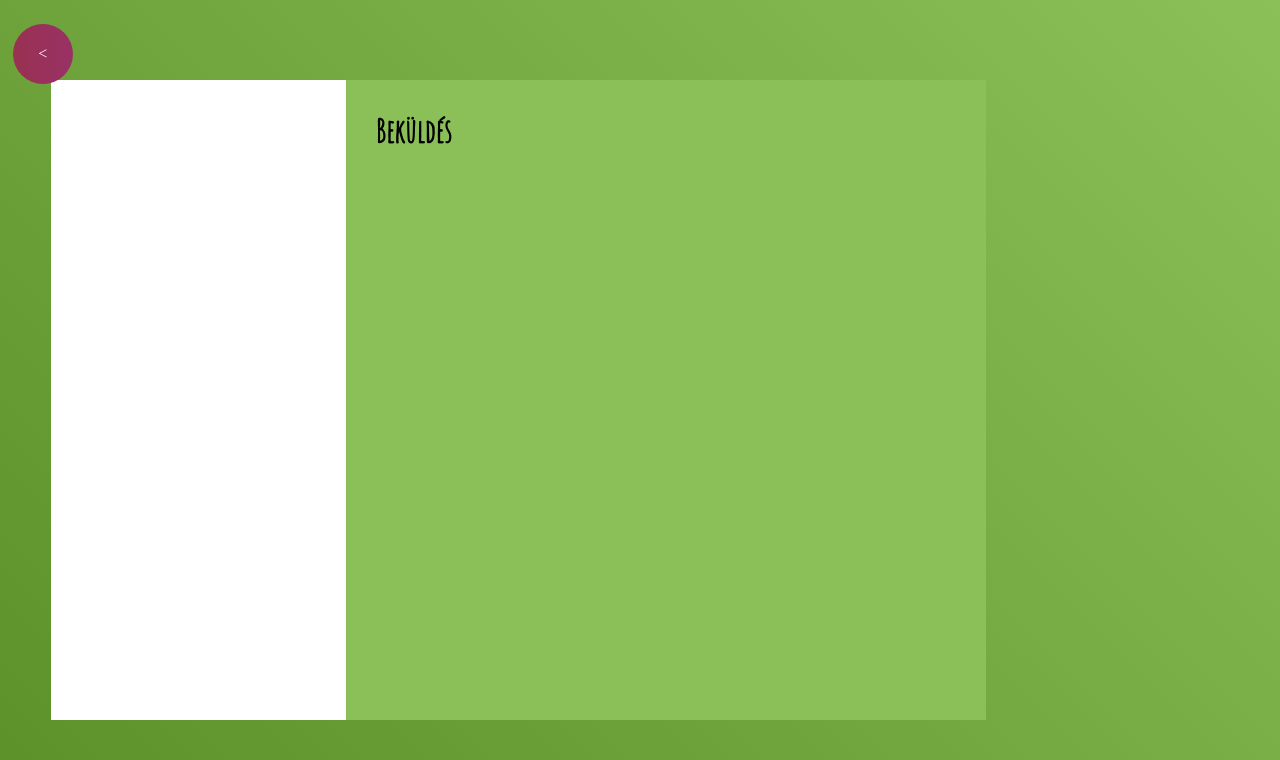
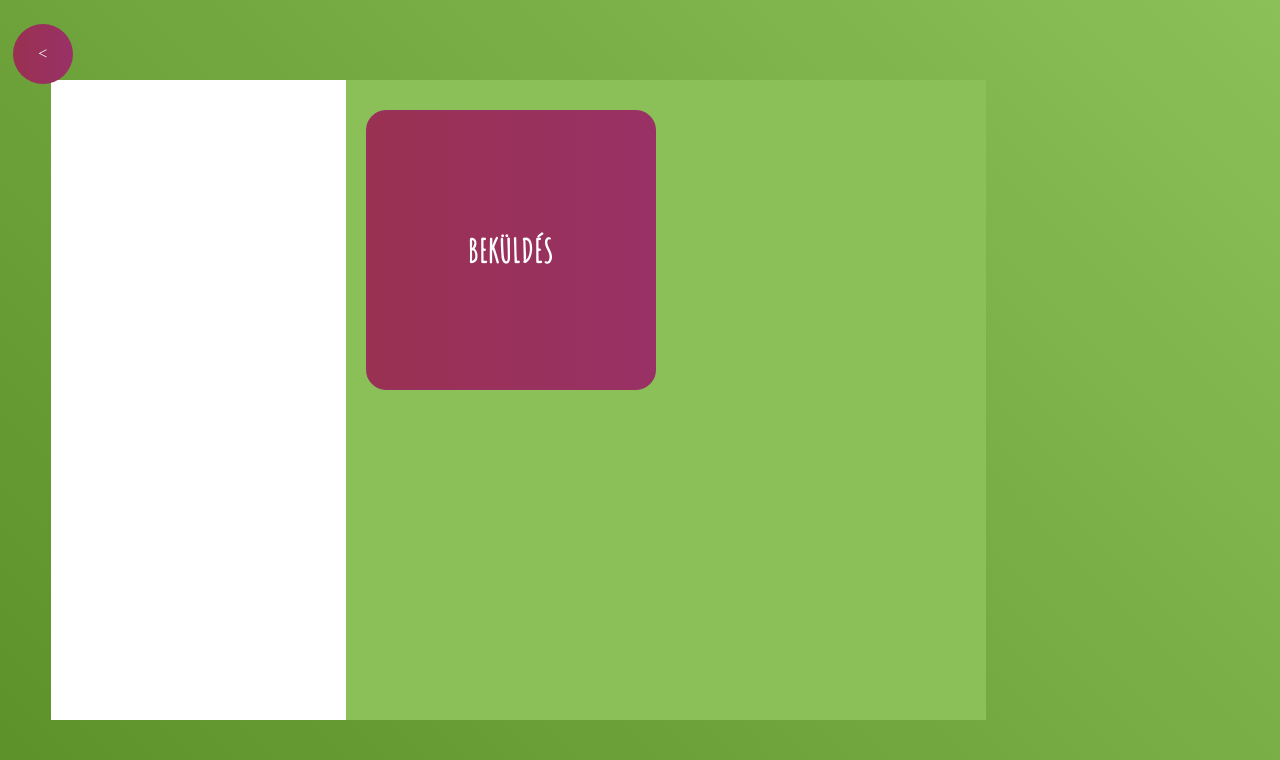
Before and after one commit to zsofikassai/lazyllamas_round_2, a Flask app: template templates/sorting-game.html in a window 1280 px wide. Shown: the top 760 px of the page. Run offline with Flask 2, Linux system fonts and the light colour scheme; the template is opened without the code that fills it: most values are stand-ins (such as "Sample title", 1, 10 or a date in 2020); data that the repository does not hold is empty; some libraries are stand-ins or nearby versions.

Commit message:
Update css for sorting game exercise

```diff
--- a/static/js/sortingGame.js
+++ b/static/js/sortingGame.js
@@ -15,7 +15,7 @@ const sortingGame = {
         for (let i = 0; i < data.categories.length; i++) {
             const categoryContainer = document.querySelector('.category-container');
             let categoryDiv = `<div class="category-card droppable">${data.categories[i]}</div>`;
-            categoryContainer.insertAdjacentHTML('beforeend', categoryDiv);
+            categoryContainer.insertAdjacentHTML('afterbegin', categoryDiv);
         }
         logic();
     }
--- a/templates/sorting-game.html
+++ b/templates/sorting-game.html
@@ -18,7 +18,7 @@
 
     <div class="category-container">
 
-        <p class="submit">Beküldés</p>
+        <button class="submit">Beküldés</button>
     </div>
 </div>
     </section>
```
